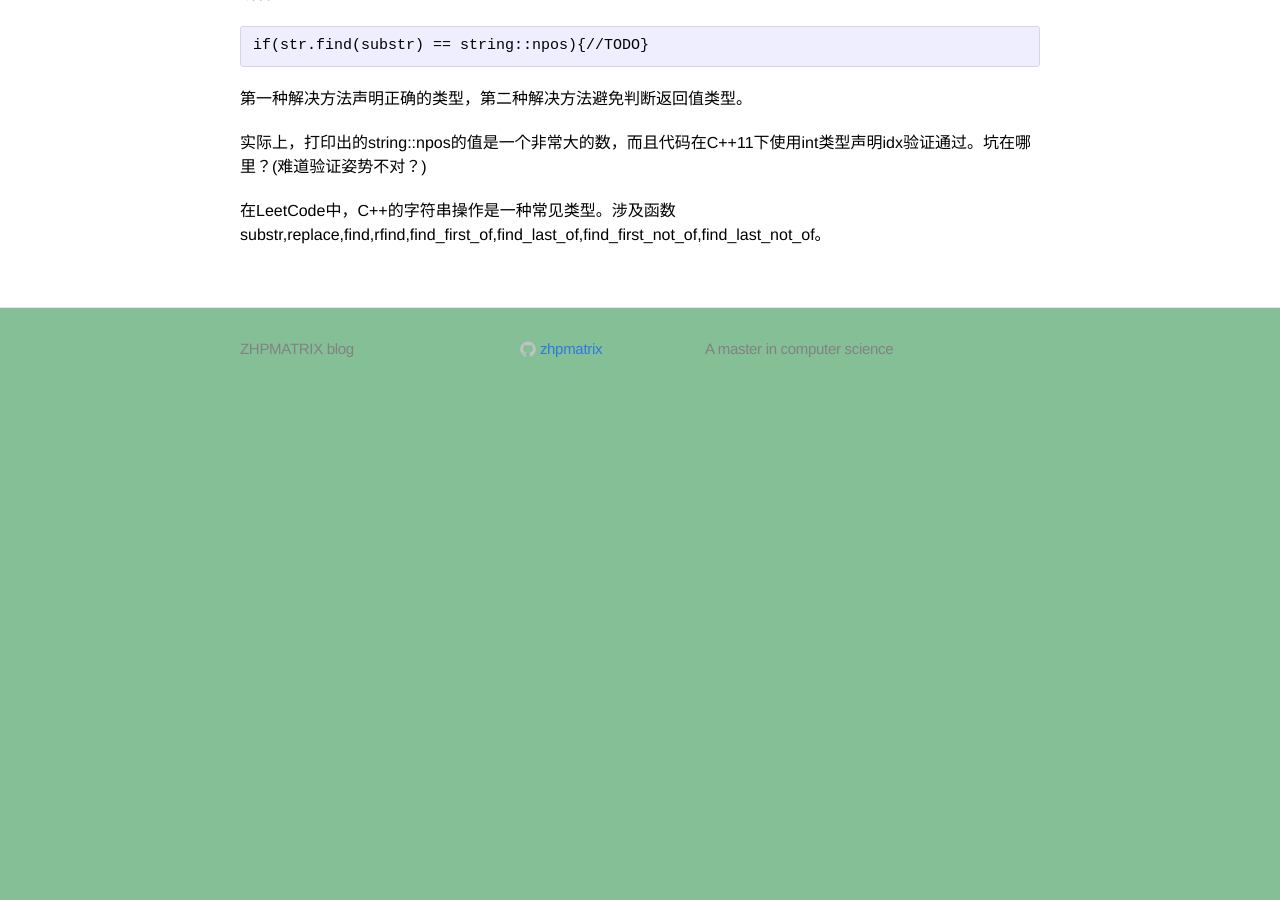
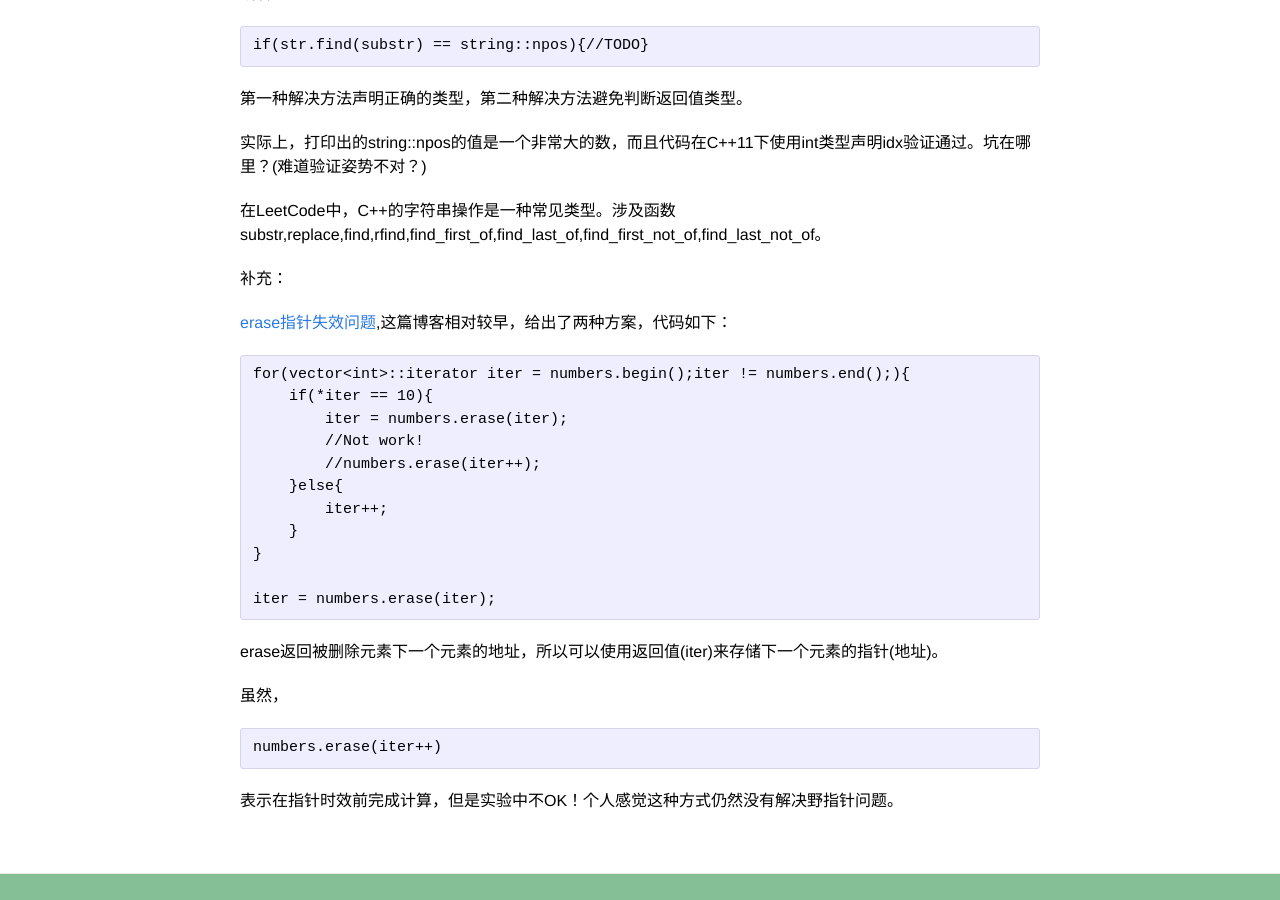
Before and after one commit to zhpmatrix/zhpmatrix.github.io, a Jekyll site: the page built from _posts/2017-10-05-c++-string-split.md, in a window 1280 px wide and 900 px high, scrolled down 1884 px. Built offline with Jekyll 4.4.1, drawn with Linux system fonts in a browser that asks for light colours; comment, search, counter and statistics services are not loaded; before the commit the page ends 2289 px from its top, so only the background shows below that.

Commit message:
add erase

```diff
--- a/_posts/2017-10-05-c++-string-split.md
+++ b/_posts/2017-10-05-c++-string-split.md
@@ -82,3 +82,27 @@ mathjax: true
 实际上，打印出的string::npos的值是一个非常大的数，而且代码在C++11下使用int类型声明idx验证通过。坑在哪里？(难道验证姿势不对？)
 
 在LeetCode中，C++的字符串操作是一种常见类型。涉及函数substr,replace,find,rfind,find_first_of,find_last_of,find_first_not_of,find_last_not_of。
+
+补充：
+
+[erase指针失效问题](http://www.cppblog.com/Herbert/archive/2008/12/27/70479.html),这篇博客相对较早，给出了两种方案，代码如下：
+
+    for(vector<int>::iterator iter = numbers.begin();iter != numbers.end();){
+        if(*iter == 10){
+            iter = numbers.erase(iter);
+            //Not work!
+            //numbers.erase(iter++);
+        }else{
+            iter++;
+        }
+    }
+
+    iter = numbers.erase(iter);
+
+erase返回被删除元素下一个元素的地址，所以可以使用返回值(iter)来存储下一个元素的指针(地址)。
+
+虽然，
+
+    numbers.erase(iter++)
+
+表示在指针时效前完成计算，但是实验中不OK！个人感觉这种方式仍然没有解决野指针问题。
```
